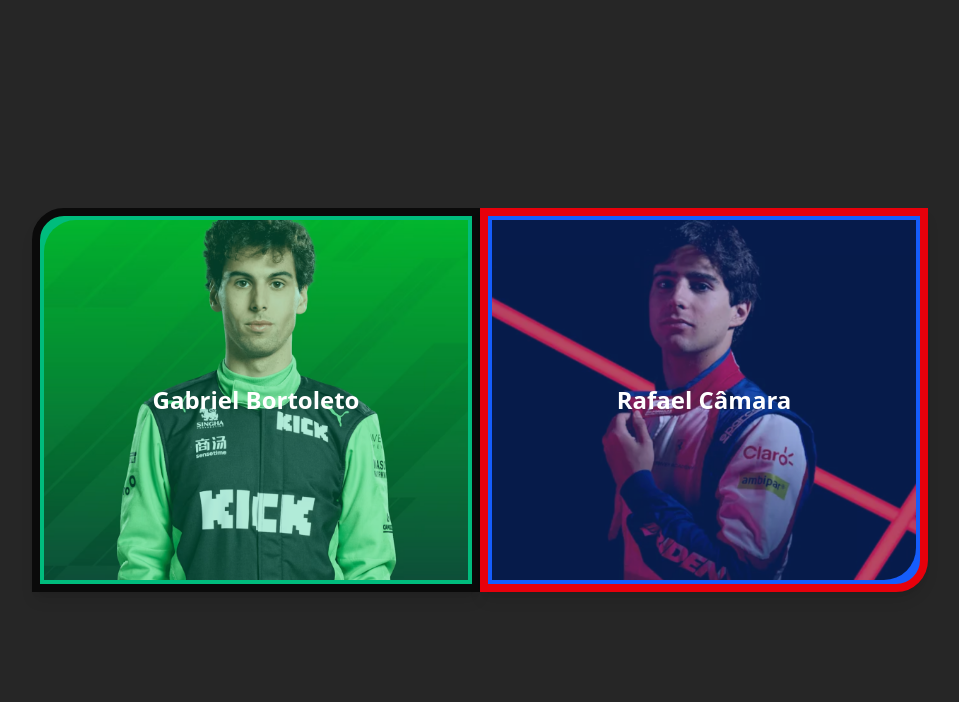
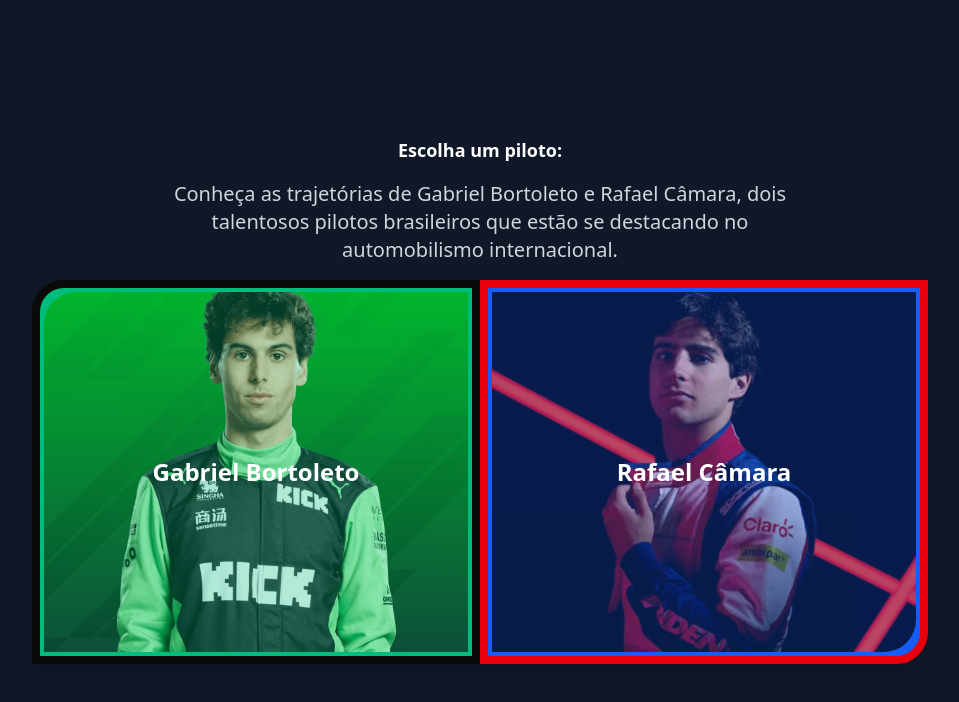
Before and after one commit to nicholasPimenta/br-drivers, a React (Vite) app: page / in a window 1280 px wide. Shown: the top 702 px of the page, without its empty margins (160-1119 px from the left). Built offline with nearby package versions, Linux system fonts and the light colour scheme.

Commit message:
Changing styles and adding text on the homepage

```diff
--- a/src/Pages/Home.tsx
+++ b/src/Pages/Home.tsx
@@ -1,16 +1,25 @@
+import { motion } from "framer-motion";
 import { Link } from "react-router-dom";
-import { motion } from "framer-motion";
 
 export function Home() {
   return (
-    <div className="flex justify-center items-center min-h-screen bg-neutral-800 text-white">
-      <div className="grid grid-cols-1 md:grid-cols-2 gap-0 w-4/5 max-w-4xl">
+    <div className="flex justify-center flex-col items-center min-h-screen bg-gradient-to-b from-gray-900 via-gray to-gray-900 text-white">
+      {/* Texto inicial de boas-vindas */}
+      <h1 className="mt-4 text-lg font-semibold mb-4">Escolha um piloto:</h1>
+      <p className="text-center text-gray-300 text-lg max-w-80 md:text-xl md:max-w-2xl mx-auto">
+        Conheça as trajetórias de Gabriel Bortoleto e Rafael Câmara, dois
+        talentosos pilotos brasileiros que estão se destacando no automobilismo
+        internacional.
+      </p>
+
+      <div className="grid grid-cols-1 md:grid-cols-2 gap-0 w-4/5 max-w-4xl m-4">
         {/* Card do Gabriel Bortoleto */}
         <Link to="/bortoleto">
           <motion.div
             whileHover={{ scale: 1.05 }}
+            transition={{ duration: 1 }}
             className="relative bg-emerald-500 border-solid border-neutral-950 border-8 h-72 md:h-80 lg:h-96 flex items-center justify-center p-1 text-center shadow-lg cursor-pointer transition
-            rounded-tl-3xl md:rounded-tl-4xl lg:rounded-tl-5xl overflow-hidden"
+            rounded-tl-3xl md:rounded-tl-4xl lg:rounded-tl-5xl overflow-hidden hover:shadow-lg hover:shadow-emerald-500/50"
           >
             <img
               src="../bortoleto.png"
@@ -27,8 +36,9 @@
         <Link to="/camara">
           <motion.div
             whileHover={{ scale: 1.05 }}
+            transition={{ duration: 1 }}
             className="relative bg-blue-600 border-solid border-red-600 border-8 h-72 md:h-80 lg:h-96 flex items-center justify-center p-1 text-center shadow-lg cursor-pointer transition
-            rounded-br-3xl md:rounded-br-4xl lg:rounded-br-5xl overflow-hidden"
+            rounded-br-3xl md:rounded-br-4xl lg:rounded-br-5xl overflow-hidden hover:shadow-lg hover:shadow-blue-500/50"
           >
             <img
               src="../camara.png"
--- a/src/Router.tsx
+++ b/src/Router.tsx
@@ -1,7 +1,7 @@
+import { Home } from "./Pages/Home";
+import { Camara } from "./Pages/Camara";
+import { Bortoleto } from "./Pages/Bortoleto";
 import { Routes, Route } from "react-router-dom";
-import { Home } from "./Pages/Home";
-import { Bortoleto } from "./Pages/Bortoleto";
-import { Camara } from "./Pages/Camara";
 
 export function Router() {
   return (
--- a/src/main.tsx
+++ b/src/main.tsx
@@ -1,8 +1,8 @@
 import React from "react";
+import "./Styles/Global.css"; // Arquivo global de estilos
+import { Router } from "./Router";
 import ReactDOM from "react-dom/client";
 import { BrowserRouter } from "react-router-dom";
-import { Router } from "./Router";
-import "./Styles/Global.css"; // Arquivo global de estilos
 
 ReactDOM.createRoot(document.getElementById("root")!).render(
   <React.StrictMode>
```
Also changed, not shown: src/Components/DriverCard.tsx (deleted), src/Components/Footer.tsx (deleted), src/Components/Header.tsx (deleted).
